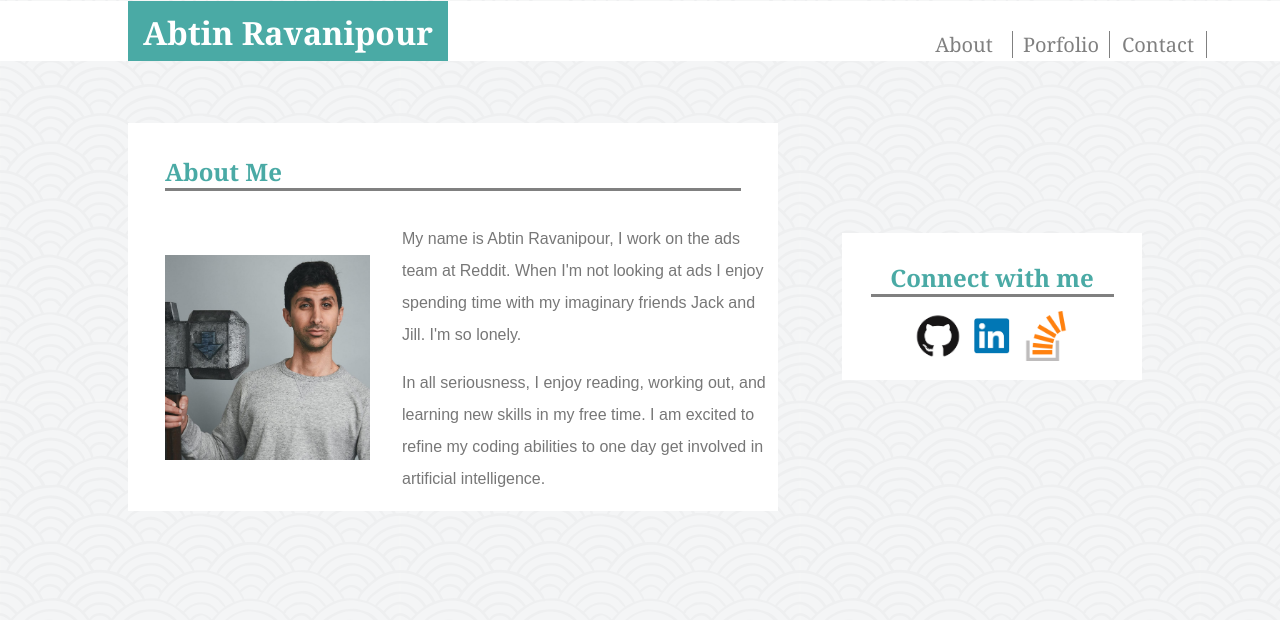
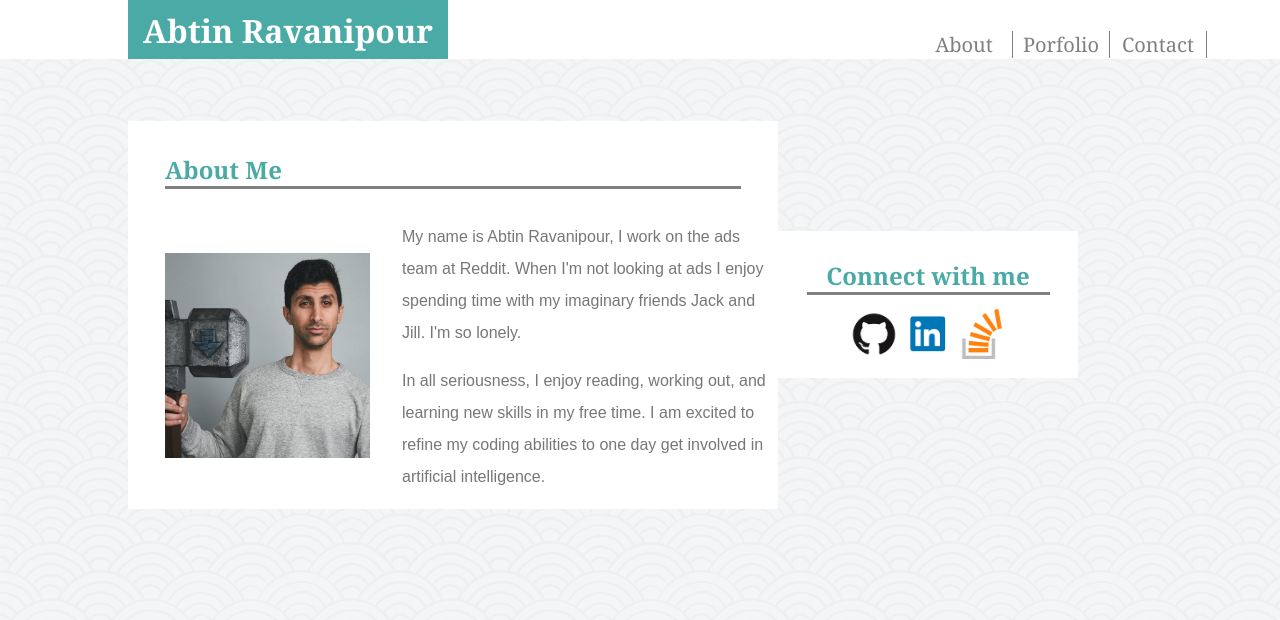
Before and after one commit to Cabtn-zz/Basic-Portfolio, a PHP site: page /index.php in a window 1280 px wide. Shown: the top 620 px of the page. Run offline with PHP 8.4, Linux system fonts and the light colour scheme.

Commit message:
I PROMISE DONE FO REAL

```diff
--- a/assets/css/style.css
+++ b/assets/css/style.css
@@ -39,7 +39,7 @@ a {
 aside {
 	width: 270px;
 	margin-top: 150px;
-	margin-right: 10%;
+	margin-right: 15%;
 	background-color: white;
 	text-align: center;
 	position: absolute;
@@ -62,7 +62,7 @@ header {
 	background-color: #ffffff;
 	border-color: #cccccc;
 	width: 100%;
-	margin-top: -20px;
+	margin-top: -22px;
 
 }
 
```
